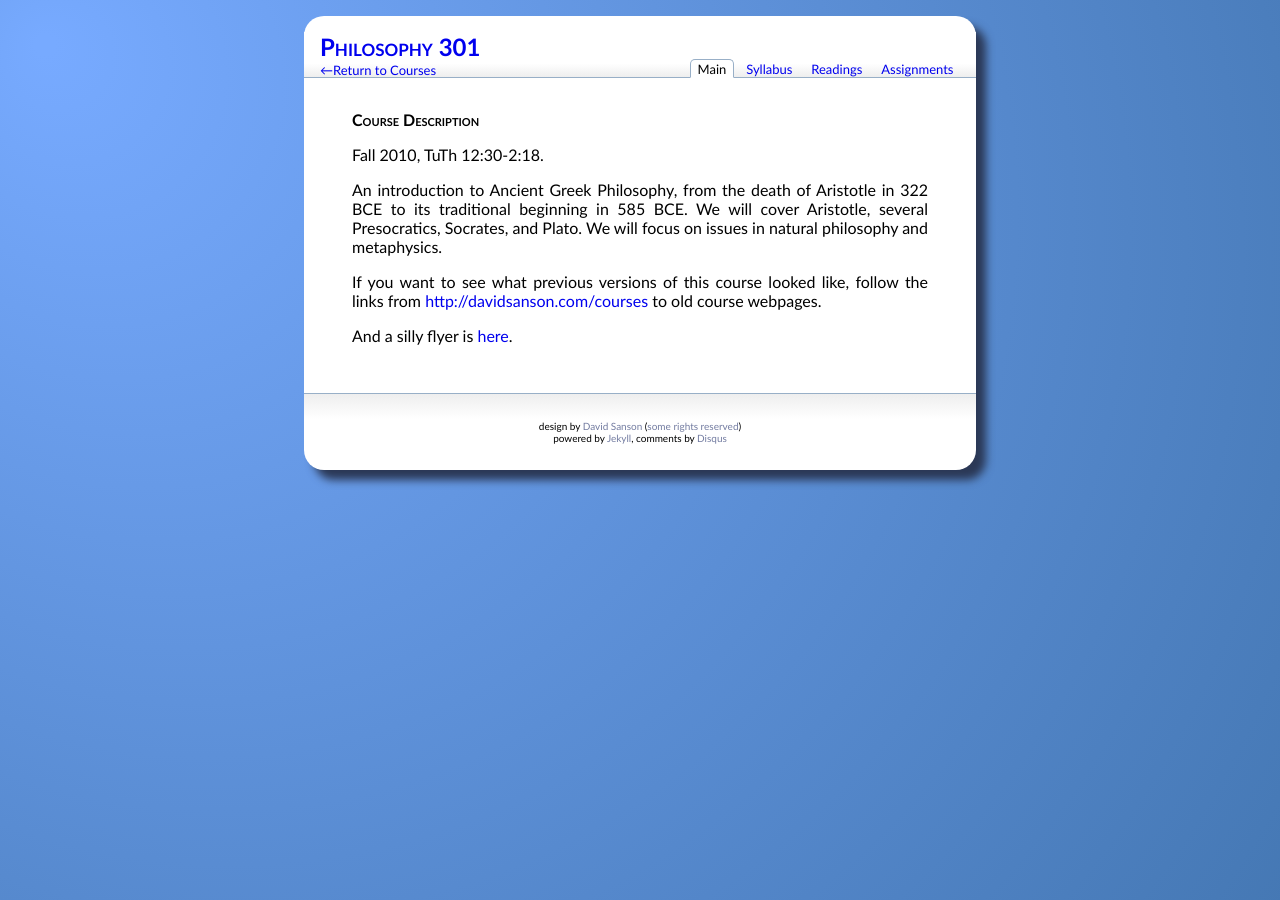
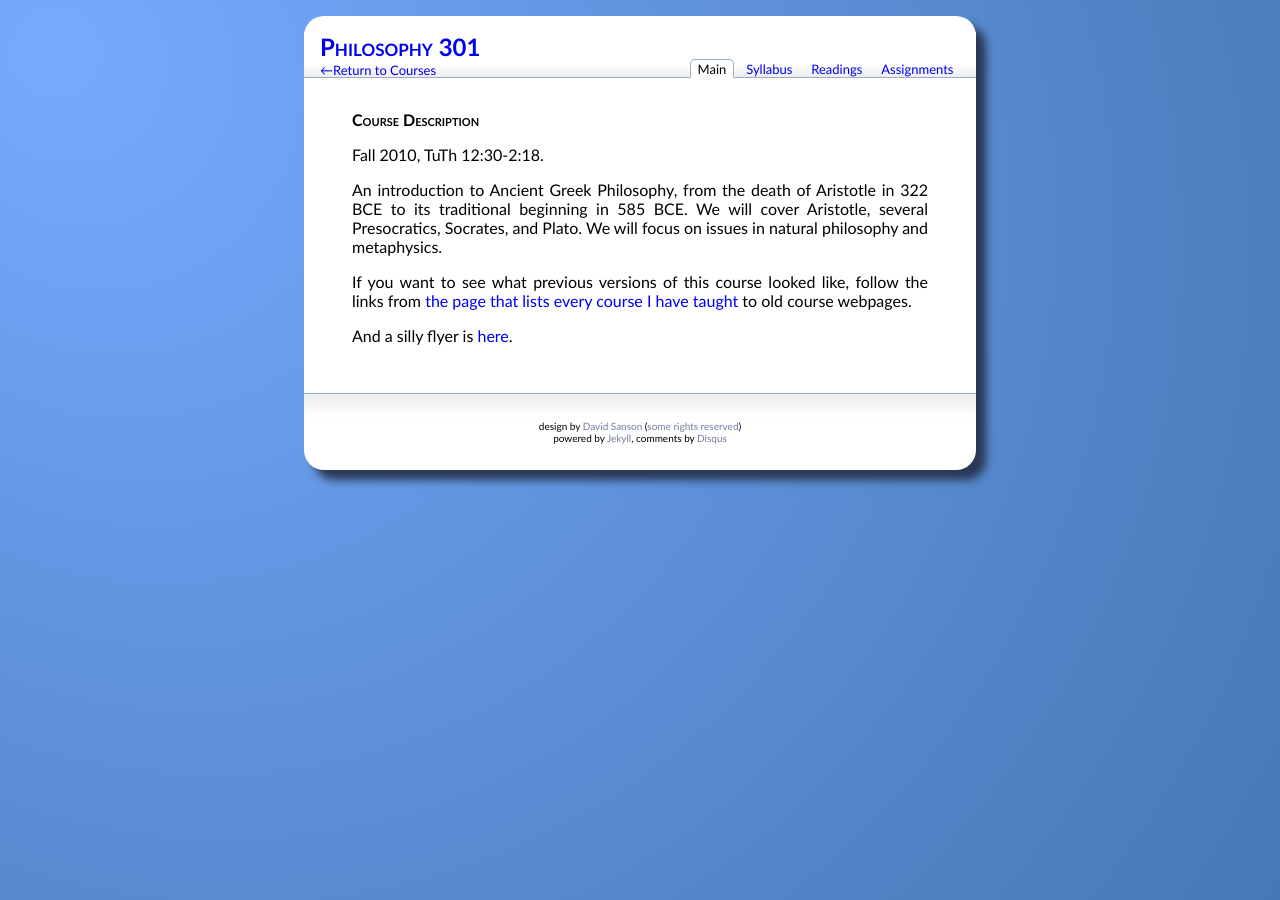
Before and after one commit to dsanson/dsanson.github.com, a Jekyll site: the page built from 301f2010/_posts/2010-04-07-course-description.markdown, in a window 1280 px wide. Built offline with Jekyll 4.4.1, drawn with Linux system fonts in a browser that asks for light colours; Markdown is read by kramdown in place of the engine named in the settings; comment, search, counter and statistics services are not loaded.

Commit message:
removing extraneous site.url references

```diff
--- a/301f2010/_posts/2010-04-07-course-description.markdown
+++ b/301f2010/_posts/2010-04-07-course-description.markdown
@@ -10,7 +10,7 @@
 
 If you want to see what previous versions of this course looked like,
 follow the links from
-[{{ site.url }}/courses]({{ site.url }}/courses)
+[the page that lists every course I have taught](/courses)
 to old course webpages.
 
-And a silly flyer is [here]({{ site.url }}/301f2010/301flyer.pdf).
+And a silly flyer is [here](/301f2010/301flyer.pdf).
--- a/301f2010/atom.xml
+++ b/301f2010/atom.xml
@@ -1,4 +1,4 @@
-s---
+---
 layout: nil
 ---
 
--- a/670f2010/_posts/2010-04-08-course-description.markdown
+++ b/670f2010/_posts/2010-04-08-course-description.markdown
@@ -14,4 +14,4 @@
 
 Readings will be drawn from both contemporary and medieval sources.
 
-For a silly flyer, see [this]({{ site.url }}/670f2010/670flyer.pdf).
+For a silly flyer, see [this](/670f2010/670flyer.pdf).
```
